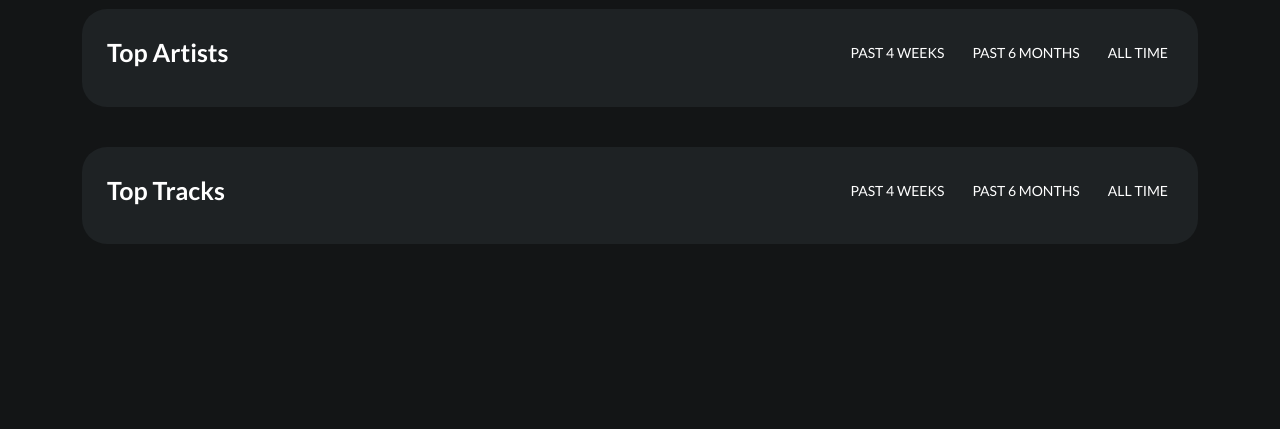
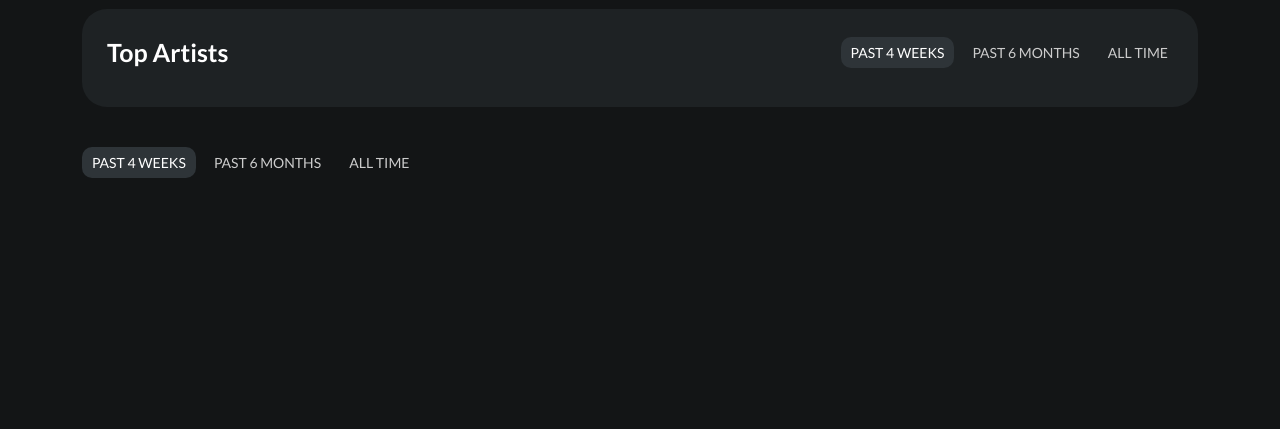
Before and after one commit to mpoteryk/favourites-for-spotify, a Flask app: template templates/favourites.html in a window 1280 px wide. Shown: the part 371-800 px from the top of the page. Run offline with Flask 2, Linux system fonts and the light colour scheme; the template is opened without the code that fills it, so the values that code supplies are empty.

Commit message:
Adds functional and styled radio buttons ONLY for top artists

```diff
--- a/static/main.css
+++ b/static/main.css
@@ -6,6 +6,8 @@
     --accent-color: #0CFFE1;
     --page-color: #131516;
     --element-color: #1E2224;
+    --time-range-hover-color: #CCCCCC;
+    --time-range-color: #2E3438;
 }
 
 /* --- index aka home page --- */
@@ -99,7 +101,7 @@ body#favourites {
 }
 
 #log-out {
-    font-size: 10pt;
+    font-size: 12pt;
 }
 
 /* top artists */
@@ -145,12 +147,81 @@ body#favourites {
 
 /* time range buttons */
 
-.time-range-menu {
+/* .time-range-menu label {
+    background-color: pink;
+} */
+
+/* .time-range-menu input:checked + label {
+    border: 2px solid var(--primary-color);
+    outline: none;
+}
+
+.time-range-menu input[type="radio"]:hover {
+    background-color: yellow;
+} */
+
+/* input[type="radio"]:focus {
+    outline: none !important;
+    box-shadow: none;
+} */
+
+/* input[type = 'radio'] { */
+    /* border: 2px solid var(--primary-color);
+} */
+
+/* hides the check boxes */
+.time-range-menu input[type = "radio"] {
+    opacity: 0;
+    position: fixed;
+    width: 0;
+}
+
+/* default */
+.time-range-menu label {
+    background-color: transparent;
+    outline: none;
+    color: var(--time-range-hover-color);
+    border: none;
+    padding: 5px 10px;
+    border-radius: 10px;
+    font-size: 14px;
+    text-transform: uppercase;
+    margin-right: 5px;
+}
+
+.time-range-menu input[type = "radio"]:checked + label {
+    /* background-color: var(--time-range-color); */
+    background-color: var(--time-range-color);
+    color: white;
+    /* background-color: transparent; */
+    /* border: 2px solid var(--primary-color);  */
+    /* border: none; */
+    /* background-color: #2E3438; */
+    /* border: 2px solid var(--primary-color);  */
+    cursor: pointer;
+}
+
+.time-range-menu label:hover {
+    color: white;
+
+
+}
+
+/* .time-range-menu input[type = "radio"]:focus + label {
+    /* background-color: var(--time-range-color); */
+    /* /* outline: none;
+    background-color: transparent;
+    border: 2px solid var(--primary-color);  */
+    /* cursor: pointer;
+} */
+
+/* .time-range-menu {
     justify-content: center;
 }
 
 .time-range-button {
     background-color: transparent;
+    outline: none;
     color: white;
     border: none;
     padding: 5px 10px;
@@ -163,16 +234,22 @@ body#favourites {
 
 button:hover.time-range-button {
     background-color: #2E3438;
+    border: none;
 }
 
 button:active.time-range-button {
     color: #2E3438;
+    border: none;
 }
 
 button:focus.time-range-button {
     background-color: #2E3438;
+    outline: none;
     border: 2px solid var(--primary-color);
-}
+} */
+
+
+
 
 /* top tracks */
 
--- a/templates/favourites.html
+++ b/templates/favourites.html
@@ -5,7 +5,7 @@
   <meta name = "viewport" content = "width = device-width, initial-scale = 1">
   <link href = "https://cdn.jsdelivr.net/npm/bootstrap@5.0.2/dist/css/bootstrap.min.css" rel = "stylesheet" integrity = "sha384-EVSTQN3/azprG1Anm3QDgpJLIm9Nao0Yz1ztcQTwFspd3yD65VohhpuuCOmLASjC" crossorigin = "anonymous">
   <link rel = "stylesheet" href = "/static/main.css">
-  <script src = "/static/scripts.js" defer></script>
+  <!-- <script src = "/static/scripts.js" defer></script> -->
   <title>Your Favourites</title>
   </head>
 
@@ -30,11 +30,25 @@
 
             <div class = "item-title-container">
                 <div class = "top-items-title">Top Artists</div>
-                <div class = "time-range-menu" id = "artist-buttons">
-                    <button class = "time-range-button active" type = "button" id = "short-term-button">Past 4 weeks</button>
+
+                    <div class = "time-range-menu">
+                        <input type = "radio" name = "artist-time-ranges" id = "short-term-button" checked>
+                        <label for = "short-term-button">Past 4 weeks</label>
+
+                        <input type = "radio" name = "artist-time-ranges" id = "medium-term-button">
+                        <label for = "medium-term-button">Past 6 months</label>
+
+                        <input type = "radio" name = "artist-time-ranges" id = "long-term-button">
+                        <label for = "long-term-button">All time</label>
+                    </div>
+
+                <!-- <div class = "time-range-menu" id = "artist-buttons">
+                    <input type = "radio" class = "time-range-button" id = "short-term-button" checked>
+                    <label for = "short-term-button" class = "btn">Yolo</label>
+                    <!-- <button class = "time-range-button active" type = "button" id = "short-term-button">Past 4 weeks</button>
                     <button class = "time-range-button" type = "button" id = "medium-term-button">Past 6 months</button>
                     <button class = "time-range-button" type = "button" id = "long-term-button">All time</button>
-                </div>
+                </div> -->
             </div>
 
             <div class = "container" id = "top-artists-container">
@@ -54,8 +68,19 @@
 
         </section>
 
+        <div class = "time-range-menu">
+            <input type = "radio" name = "tracks-time-ranges" id = "short-term-button" checked>
+            <label for = "short-term-button">Past 4 weeks</label>
+
+            <input type = "radio" name = "tracks-time-ranges" id = "medium-term-button">
+            <label for = "medium-term-button">Past 6 months</label>
+
+            <input type = "radio" name = "tracks-time-ranges" id = "long-term-button">
+            <label for = "long-term-button">All time</label>
+        </div>
+
         <!-- top tracks -->
-        <section class = "content-element">
+        <!-- <section class = "content-element">
 
             <div class = "item-title-container">
                 <div class = "top-items-title">Top Tracks</div>
@@ -87,7 +112,7 @@
                 </table>
             </div>
 
-        </section>
+        </section> -->
 
     </div>
 
```
